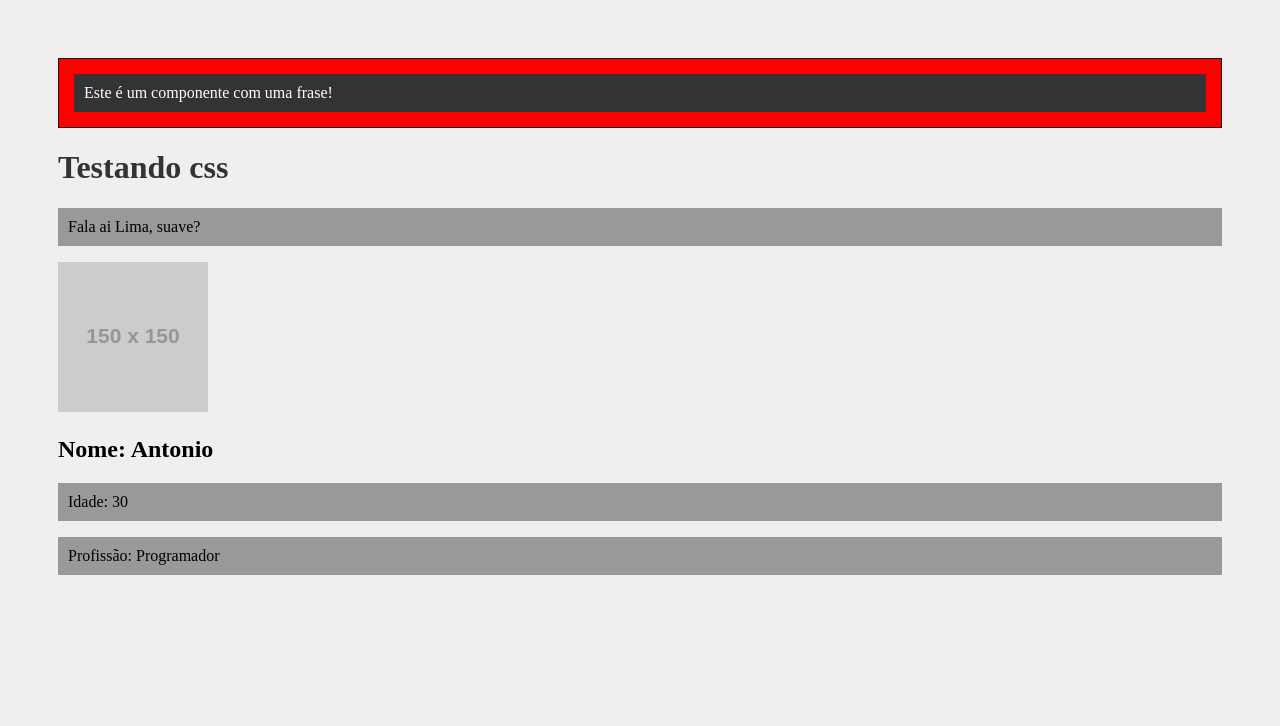
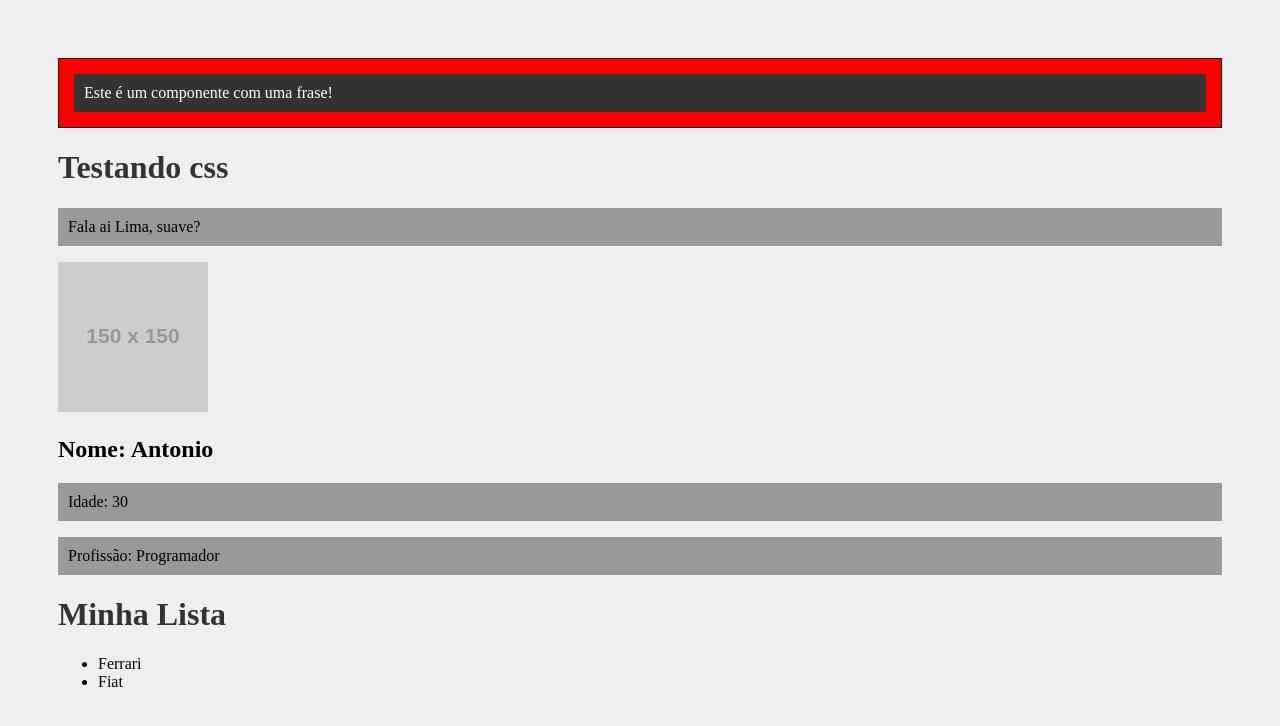
Before and after one commit to LibReact/React, a React (Create React App) app: page / in a window 1280 px wide. Shown: the top 726 px of the page. Built offline with nearby package versions, Linux system fonts and the light colour scheme.

Commit message:
Fragmento

```diff
--- a/src/App.js
+++ b/src/App.js
@@ -1,6 +1,7 @@
 import SayMyName from './components/SayMyName';
 import Pessoa from './components/Pessoa';
 import Frase from './components/Frase';
+import List from './components/List';
 
 function App() {
 
@@ -12,6 +13,7 @@
       <h1>Testando css</h1>
       <SayMyName nome={nome} />
       <Pessoa nome="Antonio" idade="30" profissao="Programador" foto="https://via.placeholder.com/150" />
+      <List />
     </div>
   );
 }
--- a/src/components/Frase.js
+++ b/src/components/Frase.js
@@ -1,3 +1,4 @@
+// styles é um objeto com as classes css definidas no arquivo importado
 import styles from './Frase.module.css'
 
 export default function Frase(props) {
--- /dev/null
+++ b/src/components/Item.js
@@ -0,0 +1,7 @@
+export default function Item(props) {
+    return (
+        <>
+            <li>{props.marca}</li>
+        </>
+    )
+}
--- /dev/null
+++ b/src/components/List.js
@@ -0,0 +1,14 @@
+import Item from './Item'
+
+export default function List() {
+
+    return (
+        <>
+            <h1>Minha Lista</h1>
+            <ul>
+                <Item marca="Ferrari" />
+                <Item marca="Fiat" />
+            </ul>
+        </>
+    );
+}
```
